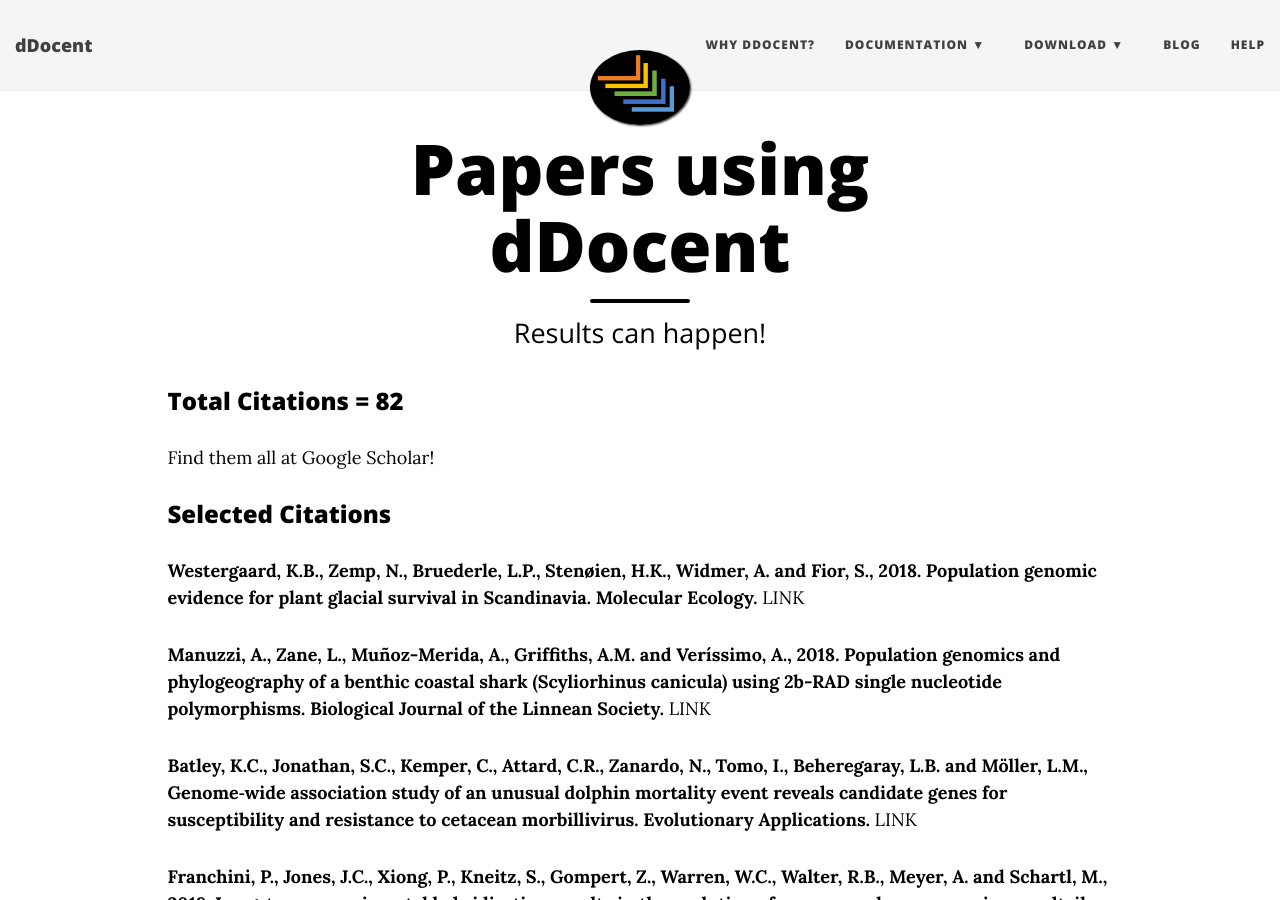
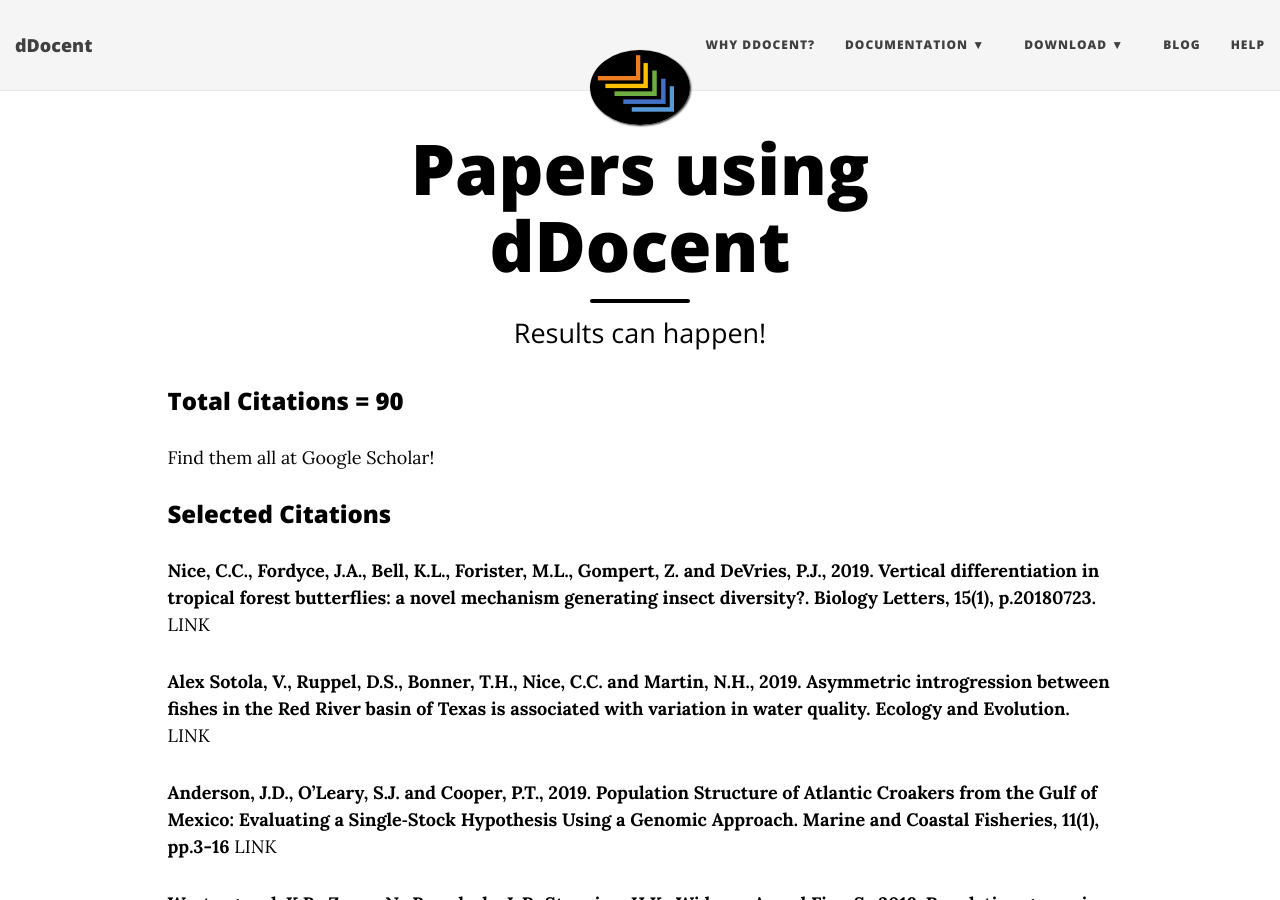
Before and after one commit to jpuritz/dDocent, a Jekyll site: the page built from using.md, in a window 1280 px wide and 900 px high. Built offline with Jekyll 4.4.1, drawn with Linux system fonts in a browser that asks for light colours; nearby versions of some CDN libraries; some of the changed text lies outside the part shown.

Commit message:
Update using.md

```diff
--- a/using.md
+++ b/using.md
@@ -4,13 +4,19 @@
 subtitle: Results can happen!
 ---
 
-### Total Citations = 82
+### Total Citations = 90
 
 Find them all at [Google Scholar](https://scholar.google.com/scholar?cites=14803244071106482641&as_sdt=5,40&sciodt=0,40&hl=en)!
 
 ### Selected Citations
 
-**Westergaard, K.B., Zemp, N., Bruederle, L.P., Stenøien, H.K., Widmer, A. and Fior, S., 2018. Population genomic evidence for plant glacial survival in Scandinavia. Molecular Ecology.** [LINK](https://onlinelibrary.wiley.com/doi/abs/10.1111/mec.14994)
+**Nice, C.C., Fordyce, J.A., Bell, K.L., Forister, M.L., Gompert, Z. and DeVries, P.J., 2019. Vertical differentiation in tropical forest butterflies: a novel mechanism generating insect diversity?. Biology Letters, 15(1), p.20180723.** [LINK](https://royalsocietypublishing.org/doi/abs/10.1098/rsbl.2018.0723)
+
+**Alex Sotola, V., Ruppel, D.S., Bonner, T.H., Nice, C.C. and Martin, N.H., 2019. Asymmetric introgression between fishes in the Red River basin of Texas is associated with variation in water quality. Ecology and Evolution.** [LINK](https://onlinelibrary.wiley.com/doi/abs/10.1002/ece3.4901)
+
+**Anderson, J.D., O'Leary, S.J. and Cooper, P.T., 2019. Population Structure of Atlantic Croakers from the Gulf of Mexico: Evaluating a Single‐Stock Hypothesis Using a Genomic Approach. Marine and Coastal Fisheries, 11(1), pp.3-16** [LINK](https://afspubs.onlinelibrary.wiley.com/doi/abs/10.1002/mcf2.10055)
+
+**Westergaard, K.B., Zemp, N., Bruederle, L.P., Stenøien, H.K., Widmer, A. and Fior, S., 2019. Population genomic evidence for plant glacial survival in Scandinavia. Molecular Ecology.** [LINK](https://onlinelibrary.wiley.com/doi/abs/10.1111/mec.14994)
 
 **Manuzzi, A., Zane, L., Muñoz-Merida, A., Griffiths, A.M. and Veríssimo, A., 2018. Population genomics and phylogeography of a benthic coastal shark (Scyliorhinus canicula) using 2b-RAD single nucleotide polymorphisms. Biological Journal of the Linnean Society.** [LINK](https://academic.oup.com/biolinnean/advance-article/doi/10.1093/biolinnean/bly185/5244343)
 
```
